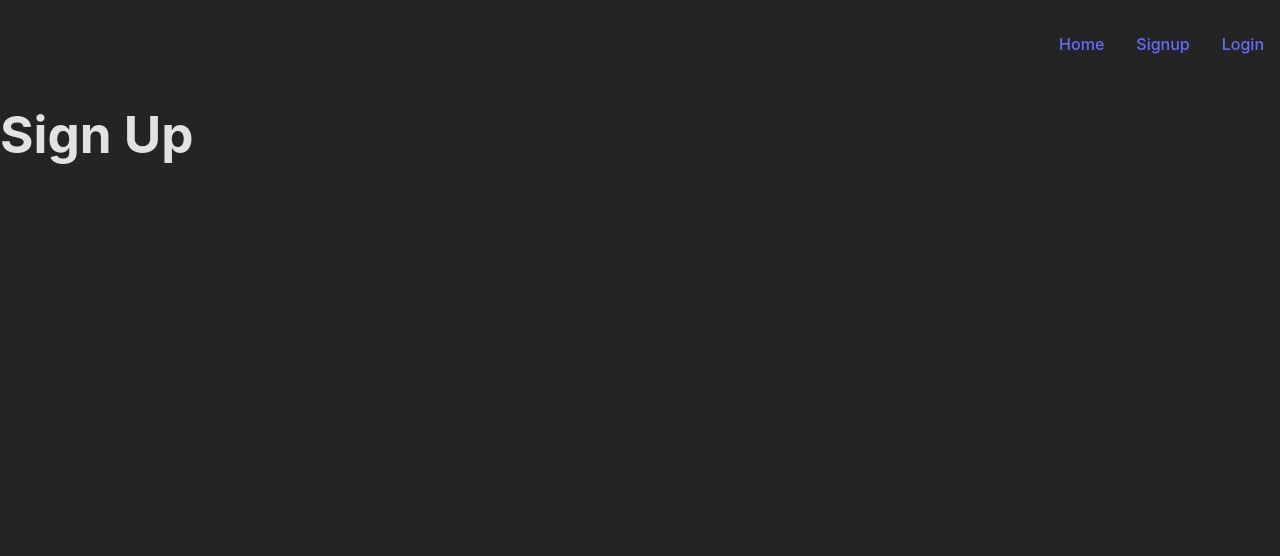
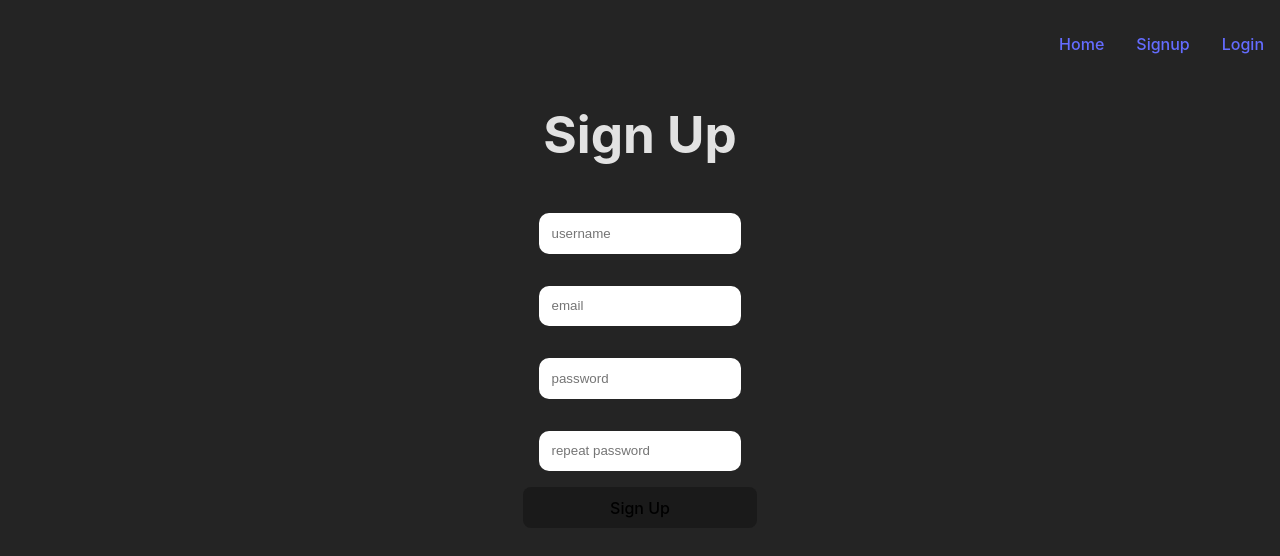
Before and after one commit to Hannyel0/chatApp, a React (Vite) app in the folder client/: page /signup in a window 1280 px wide. Shown: the top 556 px of the page. Built offline with nearby package versions, Linux system fonts and the light colour scheme.

Commit message:
Form component added renders dynamically Sign Up and Login pages

```diff
--- /dev/null
+++ b/client/src/components/Form.jsx
@@ -0,0 +1,48 @@
+import React, { useState } from 'react'
+
+
+export default function Form({ type, sendDataToParent }) {
+
+
+    const [formData, setFormData] = useState({
+        username: '',
+        email: '',
+        password: '',
+        confirmPassword: ''
+    })
+
+    const handleChange = (e) =>{
+        const {name, value} = e.target
+
+        setFormData((pre)=>({
+            ...pre,
+            [name]: value
+        }));
+    }
+
+    const handleSubmit = (e) =>{
+
+        e.preventDefault()
+
+        sendDataToParent(formData)
+
+    }
+
+
+  return (
+
+    <div className="form_wrapper">
+        <form onSubmit={handleSubmit}>
+            {type === "signUp" && (
+                <input type="text" name='username' placeholder='username' onChange={handleChange}/>
+            )}
+            <input type='email' name='email' placeholder='email' onChange={handleChange}/>
+            <input type="password" name='password' placeholder='password' onChange={handleChange}/>
+            {type === "signUp" && (
+                <input type="password" name='confirmPassword' placeholder='repeat password' onChange={handleChange} />
+            )}
+            <button type='submit'> {type === "signUp" ? "Sign Up" : "Log In"}</button>
+        </form>
+    </div>
+  )
+}
--- a/client/src/index.css
+++ b/client/src/index.css
@@ -68,3 +68,23 @@ button:focus,
 button:focus-visible {
   outline: 4px auto -webkit-focus-ring-color;
 }
+
+.form_wrapper{
+  display: flex;
+  justify-content: center;
+
+}
+
+.form_wrapper form{
+  display: flex;
+  flex-direction: column;
+  min-width: 15%;
+}
+
+.form_wrapper form input{
+  padding: .8rem;
+  margin: 1rem;
+  border: none;
+  outline: none;
+  border-radius: 10px;
+}
--- a/client/src/pages/Home.jsx
+++ b/client/src/pages/Home.jsx
@@ -5,6 +5,7 @@ export default function Home() {
     <>
     <Navbar/>
     <h1>Home Page</h1>
+
     </>
   )
 }
--- a/client/src/pages/Login.jsx
+++ b/client/src/pages/Login.jsx
@@ -1,11 +1,21 @@
 import Navbar from "../components/Navbar"
+import Form from "../components/Form"
 
 
 export default function Login() {
+
+  const handleFormData = (data) =>{
+
+    console.log(data, "From the parent component")
+  }
+
+
+
   return (
     <>
     <Navbar/>
-    <h1>Login</h1>
+    <h1 style={{textAlign: "center"}}>Login</h1>
+    <Form type="login" sendDataToParent={handleFormData}/>
     </>
   )
 }
--- a/client/src/pages/Signup.jsx
+++ b/client/src/pages/Signup.jsx
@@ -1,11 +1,20 @@
 import Navbar from "../components/Navbar"
+import Form from "../components/Form"
 
 
 export default function Signup() {
+
+
+  const handleFormData = (data) =>{
+
+    console.log(data, "From the parent component")
+  }
+
   return (
     <>
     <Navbar/>
-    <h1>Sign Up</h1>
+    <h1 style={{textAlign: "center"}}>Sign Up</h1>
+    <Form type="signUp" sendDataToParent={handleFormData}/>
     </>
   )
 }
```
